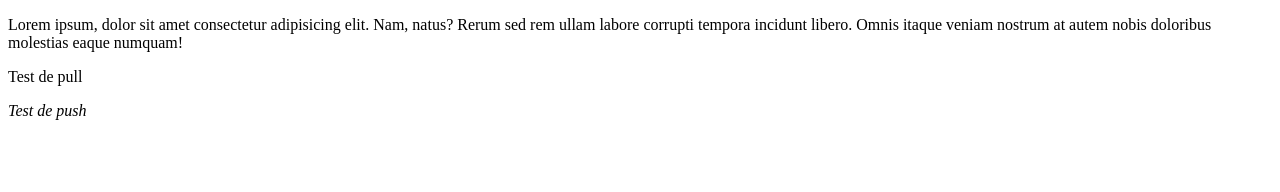
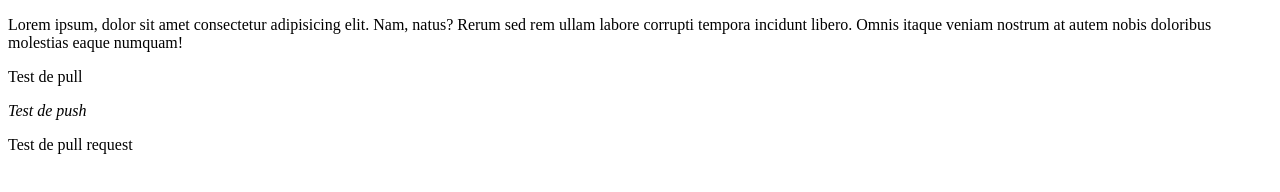
Before and after one commit to lessan-cyber/TP, a plain HTML site: page index.html in a window 1280 px wide. Drawn offline with Linux system fonts and the light colour scheme.

Commit message:
ajout de p3 sur la branche fork

```diff
--- a/index.html
+++ b/index.html
@@ -9,6 +9,7 @@
     <p>Lorem ipsum, dolor sit amet consectetur adipisicing elit. Nam, natus? Rerum sed rem ullam labore corrupti tempora incidunt libero. Omnis itaque veniam nostrum at autem nobis doloribus molestias eaque numquam!</p>
     <p>Test de pull</p>
     <i>Test de push</i>
+    <p>Test de pull request</p>
 
 </body>
 </html>
```
